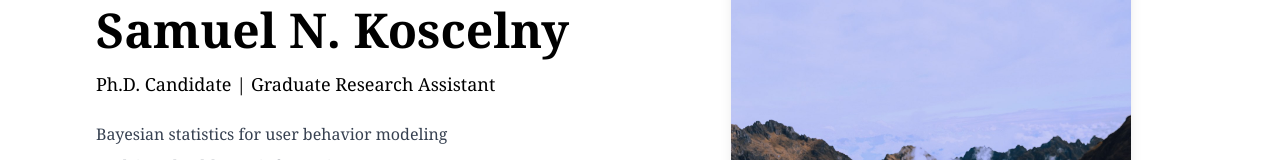
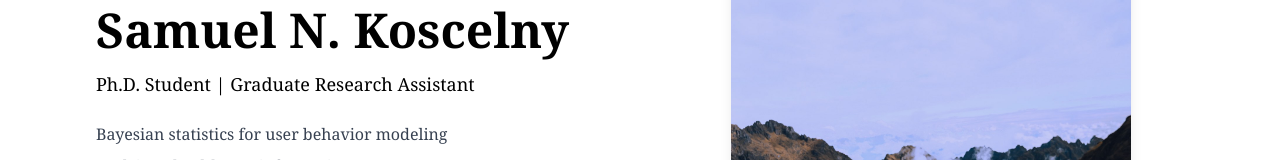
Before and after one commit to sam-kos41/test2.1, a Next.js app: page / in a window 1280 px wide. Shown: the part 224-384 px from the top of the page. Built offline with nearby package versions, Linux system fonts and the light colour scheme.

Commit message:
Update page.tsx

```diff
--- a/app/page.tsx
+++ b/app/page.tsx
@@ -45,7 +45,7 @@ const HomePage = () => {
       <section className="pt-32 flex flex-col lg:flex-row justify-between items-center py-16 px-4 lg:px-24 bg-white">
         <div className="lg:w-1/2">
           <h1 className="text-5xl font-extrabold mb-4">Samuel N. Koscelny</h1>
-          <p className="text-lg mb-6">Ph.D. Candidate | Graduate Research Assistant</p>
+          <p className="text-lg mb-6">Ph.D. Student | Graduate Research Assistant</p>
 
           {/* Research Keywords */}
           <ul className="text-base mb-8 font-light text-gray-700 space-y-2">
```
